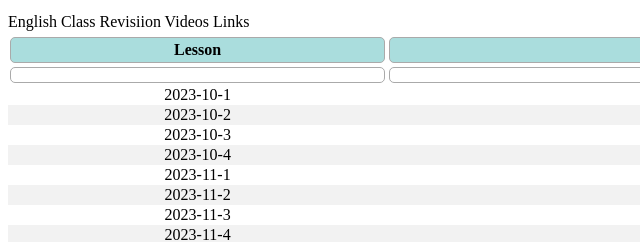
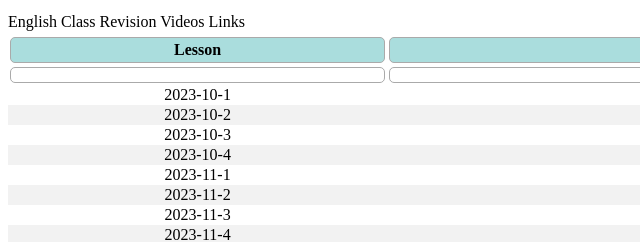
Before and after one commit to ahwahha/englishClass, a plain HTML site: page index.html in a window 1280 px wide. Shown: the top 242 px of the page, 0-640 px from the left. Drawn offline with Linux system fonts and the light colour scheme.

Commit message:
Update index.html

```diff
--- a/index.html
+++ b/index.html
@@ -103,7 +103,7 @@
                         }
                     }
                 ],
-                label: 'English Class Revisiion Videos Links',
+                label: 'English Class Revision Videos Links',
                 start: 1,
                 end: 20,
                 defaultEnd: 20
```
